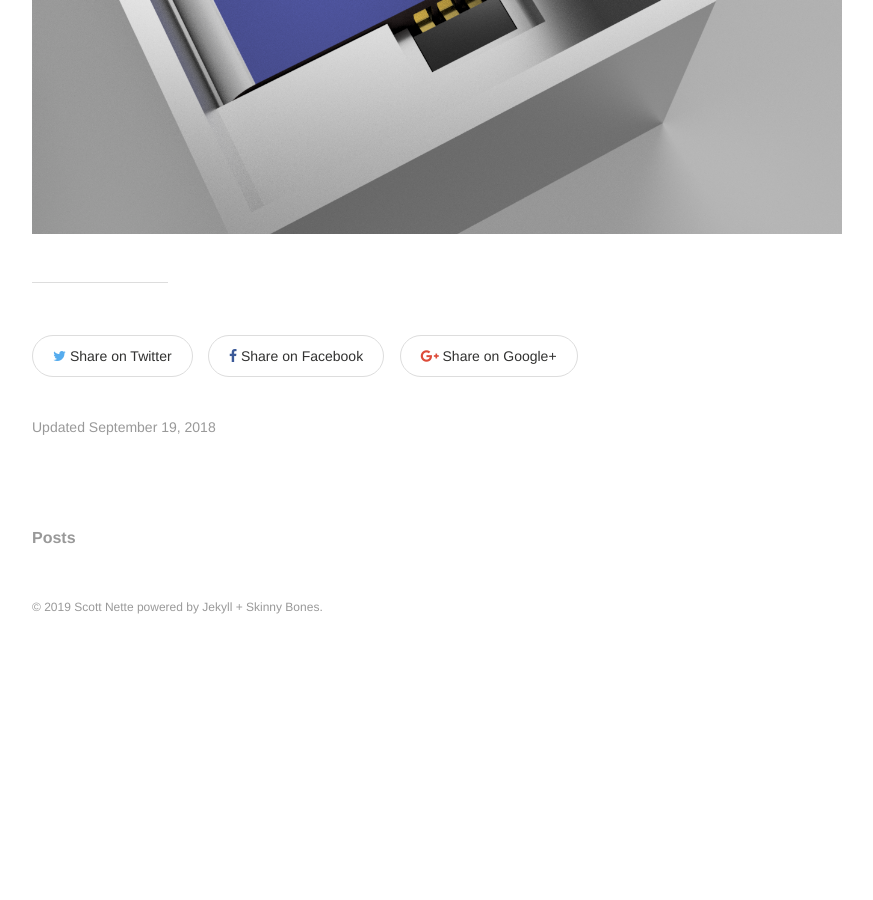
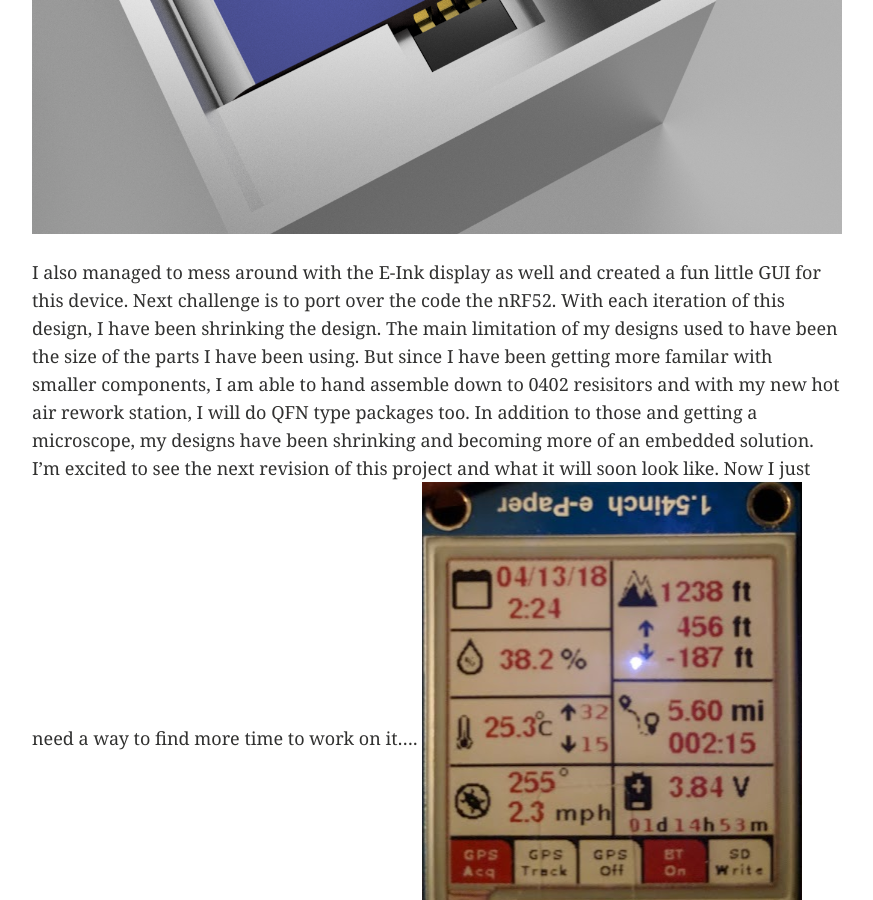
Before and after one commit to ScottNette/ScottNette.github.io, a Jekyll site: the page built from _posts/2018-09-19-GPS_Logger.md, in a window 1280 px wide and 900 px high, scrolled down 1608 px. Shown: the whole window, without its empty margins (64-937 px from the left). Built offline with Jekyll 4.4.1, drawn with Linux system fonts in a browser that asks for light colours; before the commit the page ends 2301 px from its top, so only the background shows below that.

Commit message:
updated image

```diff
--- a/_posts/2018-09-19-GPS_Logger.md
+++ b/_posts/2018-09-19-GPS_Logger.md
@@ -25,3 +25,6 @@ and reduce the overall form factor.  The next biggest upgrade will be switching
 One of my favorite additions to this project is the inclusion of pogo pins for the Li-ion battery.  This allows for easy swapping of depleted batteries for the longer trips.
 
 ![Bogo pins](/images/battery_pogo.png)
+
+I also managed to mess around with the E-Ink display as well and created a fun little GUI for this device.  Next challenge is to port over the code the nRF52.  With each iteration of this design, I have been shrinking the design.  The main limitation of my designs used to have been the size of the parts I have been using.  But since I have been getting more familar with smaller components, I am able to hand assemble down to 0402 resisitors and with my new hot air rework station, I will do QFN type packages too.  In addition to those and getting a microscope, my designs have been shrinking and becoming more of an embedded solution.  I'm excited to see the next revision of this project and what it will soon look like.  Now I just need a way to find more time to work on it....
+![Eink demo](/images/gpsLogger/eink.png){: .center-image }
```
Also changed, not shown: images/gpsLogger/eink.png (added).
